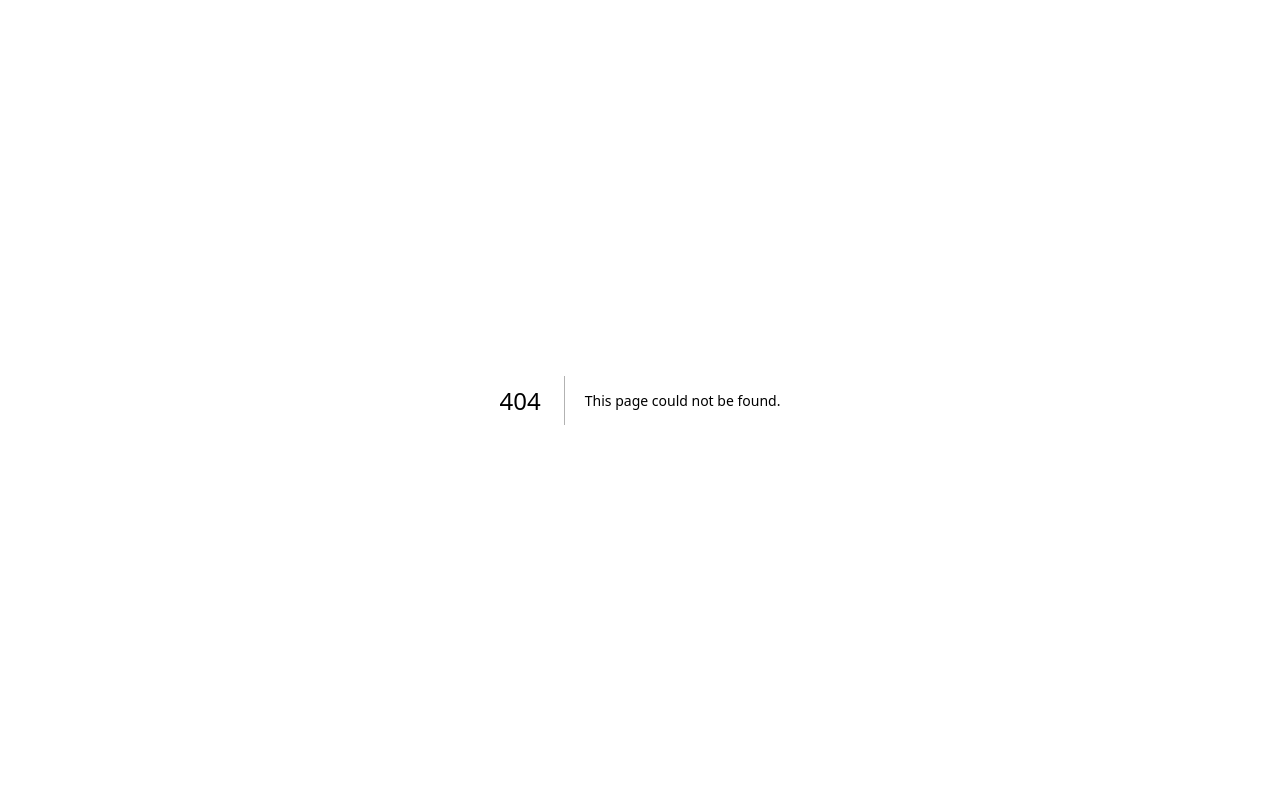
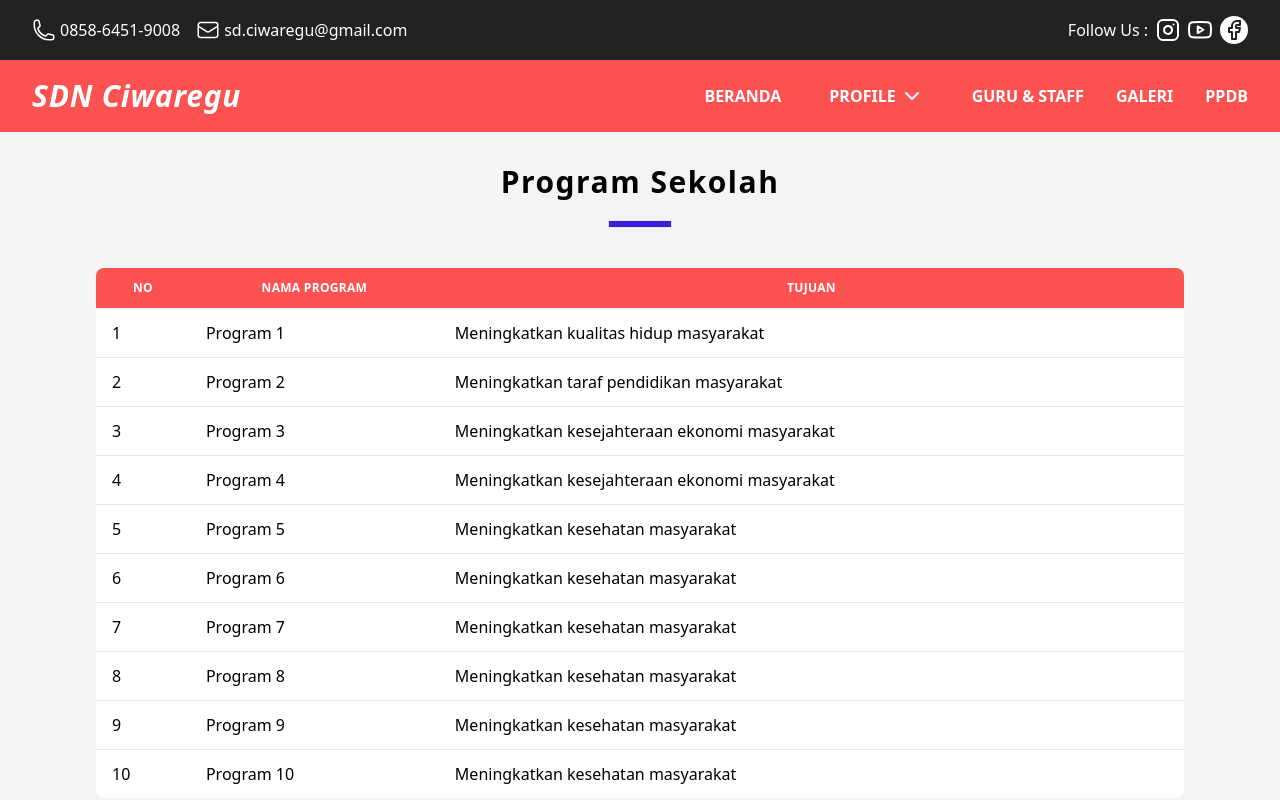
Before and after one commit to azarnuzy/sd-ciwaregu-1-fe, a Next.js app: page /profile/program in a window 1280 px wide. Before the commit this address had no page. Shown: the top 800 px of the page. Built offline with nearby package versions, Linux system fonts and the light colour scheme.

Commit message:
add program page

```diff
--- a/src/components/Navbar/index.jsx
+++ b/src/components/Navbar/index.jsx
@@ -1,4 +1,4 @@
-import { Menu, Transition } from '@headlessui/react'
+import { Transition } from '@headlessui/react'
 import { useRouter } from 'next/router'
 import React, { useEffect, useState } from 'react'
 
--- /dev/null
+++ b/src/pages/profile/program.jsx
@@ -0,0 +1,102 @@
+import MainLayout from '@/layouts/MainLayout'
+import React from 'react'
+
+const programs = [
+  {
+    no: 1,
+    nama_program: 'Program 1',
+    tujuan: 'Meningkatkan kualitas hidup masyarakat',
+  },
+  {
+    no: 2,
+    nama_program: 'Program 2',
+    tujuan: 'Meningkatkan taraf pendidikan masyarakat',
+  },
+  {
+    no: 3,
+    nama_program: 'Program 3',
+    tujuan: 'Meningkatkan kesejahteraan ekonomi masyarakat',
+  },
+  {
+    no: 4,
+    nama_program: 'Program 4',
+    tujuan: 'Meningkatkan kesejahteraan ekonomi masyarakat',
+  },
+  {
+    no: 5,
+    nama_program: 'Program 5',
+    tujuan: 'Meningkatkan kesehatan masyarakat',
+  },
+  {
+    no: 6,
+    nama_program: 'Program 6',
+    tujuan: 'Meningkatkan kesehatan masyarakat',
+  },
+  {
+    no: 7,
+    nama_program: 'Program 7',
+    tujuan: 'Meningkatkan kesehatan masyarakat',
+  },
+  {
+    no: 8,
+    nama_program: 'Program 8',
+    tujuan: 'Meningkatkan kesehatan masyarakat',
+  },
+  {
+    no: 9,
+    nama_program: 'Program 9',
+    tujuan: 'Meningkatkan kesehatan masyarakat',
+  },
+  {
+    no: 10,
+    nama_program: 'Program 10',
+    tujuan: 'Meningkatkan kesehatan masyarakat',
+  },
+]
+
+function Program() {
+  return (
+    <MainLayout>
+      <div className='flex justify-center items-center flex-col'>
+        <h2 className='my-8 max-w-lg font-bold text-center text-3xl mb-5 tracking-wider'>
+          Program Sekolah
+        </h2>
+        <div className='border border-solid bg-origin-blue h-2 w-16 flex justify-center mb-10'></div>
+        <div className='w-full overflow-hidden rounded-lg shadow-xs mb-10'>
+          <div className='w-full overflow-x-auto'>
+            <table className='w-full whitespace-no-wrap'>
+              <thead className=''>
+                <tr
+                  className='
+                font-bold
+                tracking-wide
+                uppercase
+                text-xs
+                text-white
+                border-b
+                bg-light-red
+              '
+                >
+                  <th className='px-4 py-3 no-wrap'>No</th>
+                  <th className='px-4 py-3 no-wrap'>Nama Program</th>
+                  <th className='px-4 py-3 no-wrap'>Tujuan</th>
+                </tr>
+              </thead>
+              <tbody className='bg-white divide-y divide-gray-200'>
+                {programs.map((item) => (
+                  <tr key={item.id}>
+                    <td className='px-4 py-3'>{item.no}</td>
+                    <td className='px-4 py-3'>{item.nama_program}</td>
+                    <td className='px-4 py-3'>{item.tujuan}</td>
+                  </tr>
+                ))}
+              </tbody>
+            </table>
+          </div>
+        </div>
+      </div>
+    </MainLayout>
+  )
+}
+
+export default Program
```
